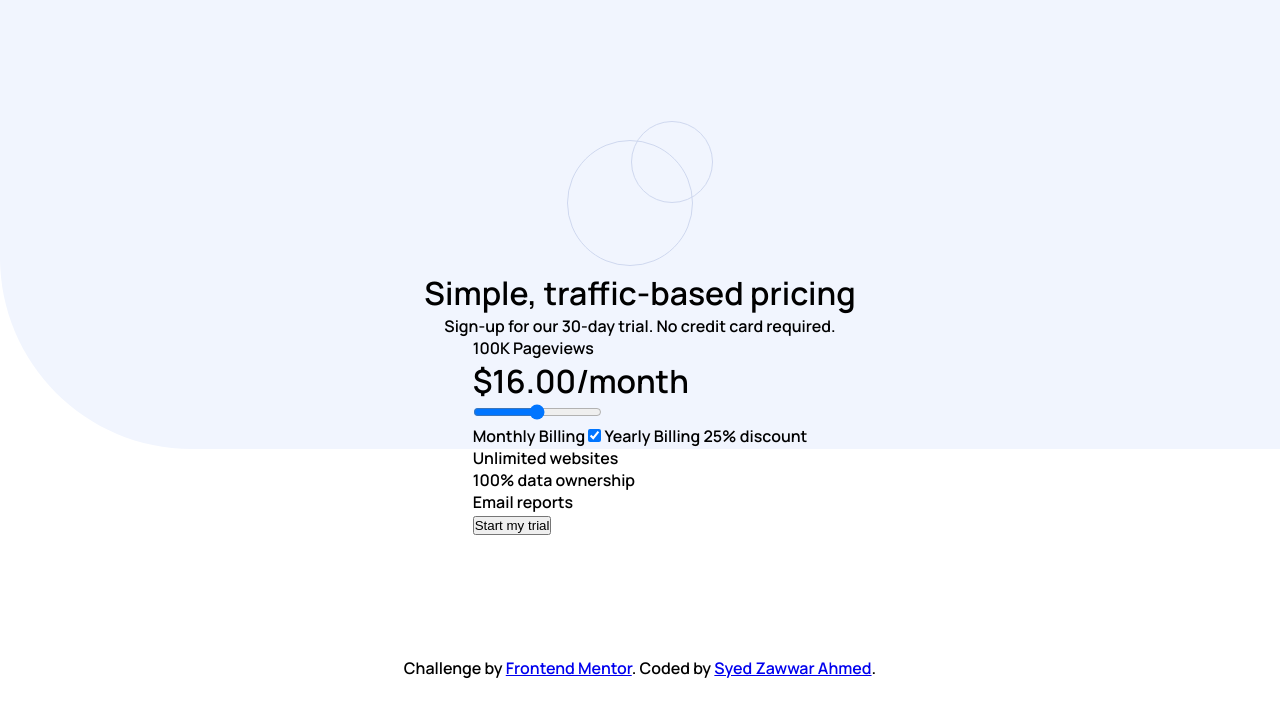
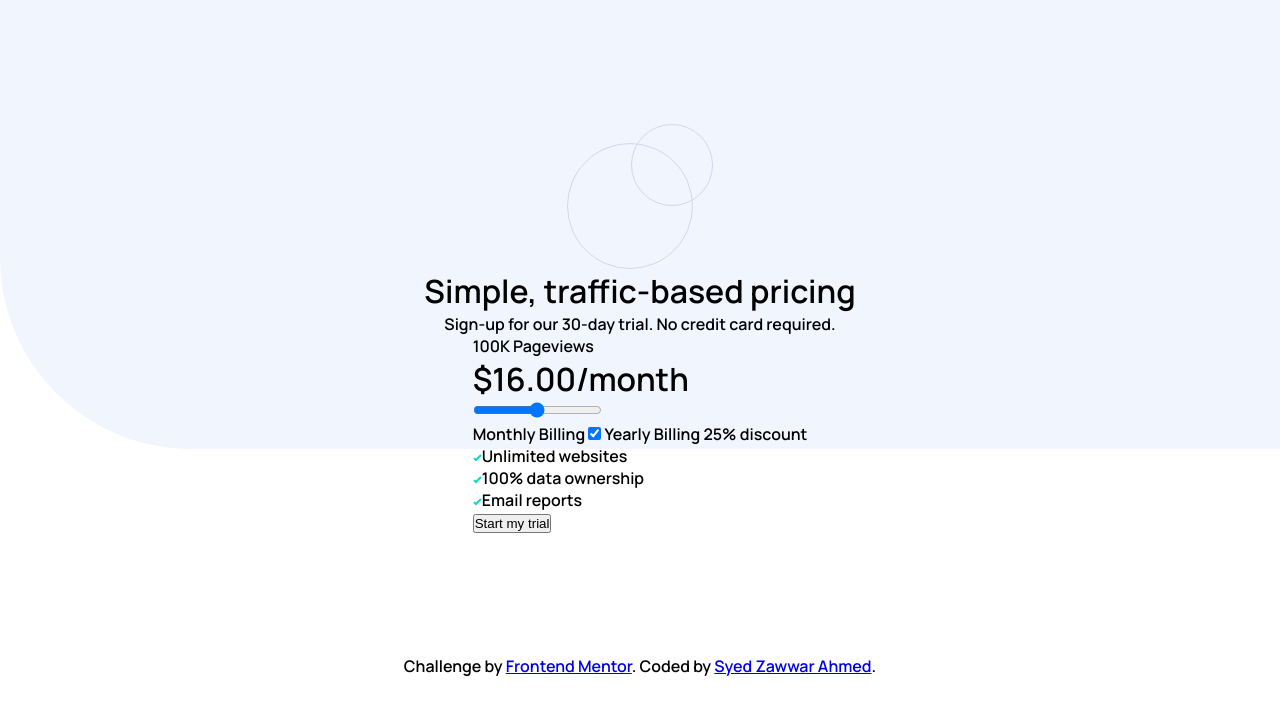
Before and after one commit to SyedZawwarAhmed/interactive-pricing-component, a plain HTML site: page index.html in a window 1280 px wide. Drawn offline with Linux system fonts and the light colour scheme.

Commit message:
changes made

```diff
--- a/index.html
+++ b/index.html
@@ -21,8 +21,8 @@
   </head>
 
   <body>
+    <img src="images/pattern-circles.svg" alt="">
     <div class="head">
-      <img src="images/pattern-circles.svg" alt="">
       <h1>Simple, traffic-based pricing</h1>
       <p>Sign-up for our 30-day trial. No credit card required.</p>
     </div>
@@ -47,9 +47,9 @@
       </div>
 
       <div class="features">
-        <p>Unlimited websites</p>
-        <p>100% data ownership</p>
-        <p>Email reports</p>
+        <p><img src="images/icon-check.svg" alt="">Unlimited websites</p>
+        <p><img src="images/icon-check.svg" alt="">100% data ownership</p>
+        <p><img src="images/icon-check.svg" alt="">Email reports</p>
       </div>
 
       <button>Start my trial</button>
--- a/style.css
+++ b/style.css
@@ -35,5 +35,5 @@ body {
 }
 
 .main {
-    height: 20rem;
+  height: 20rem;
 }
```
